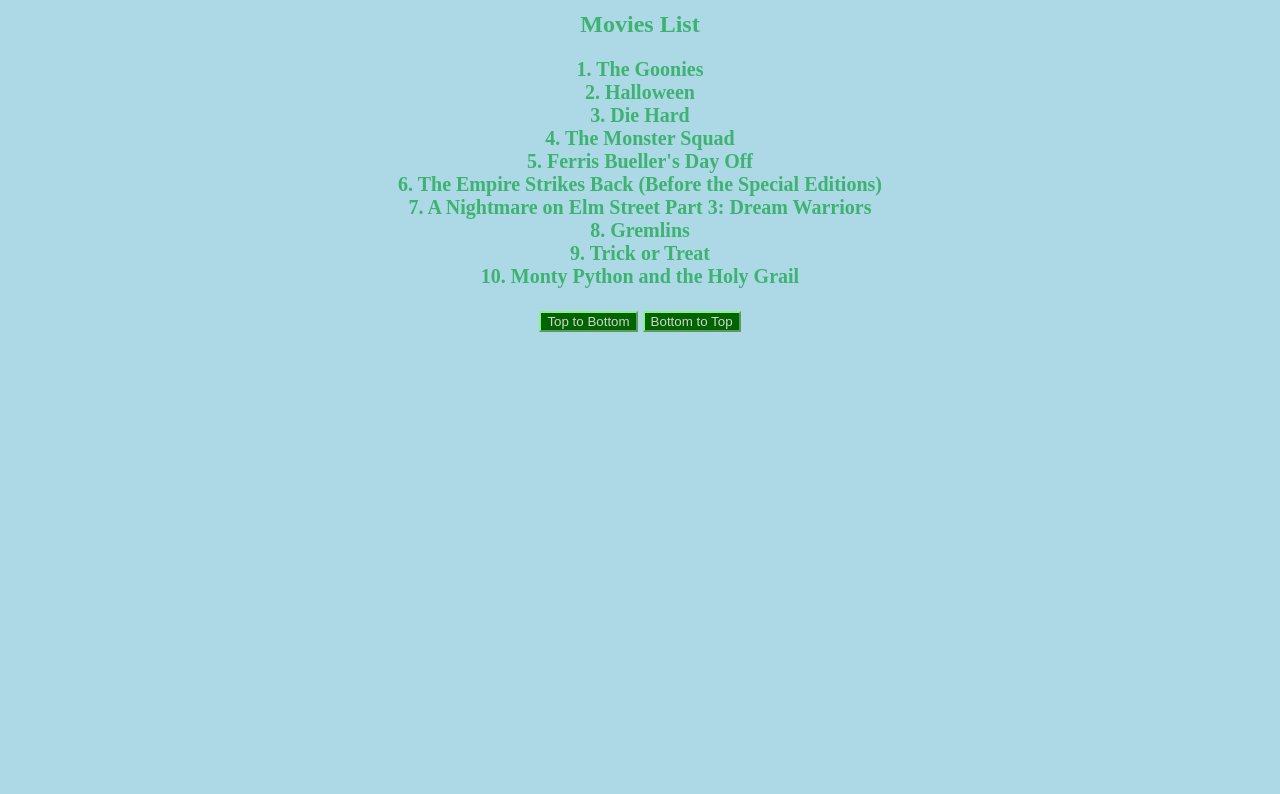
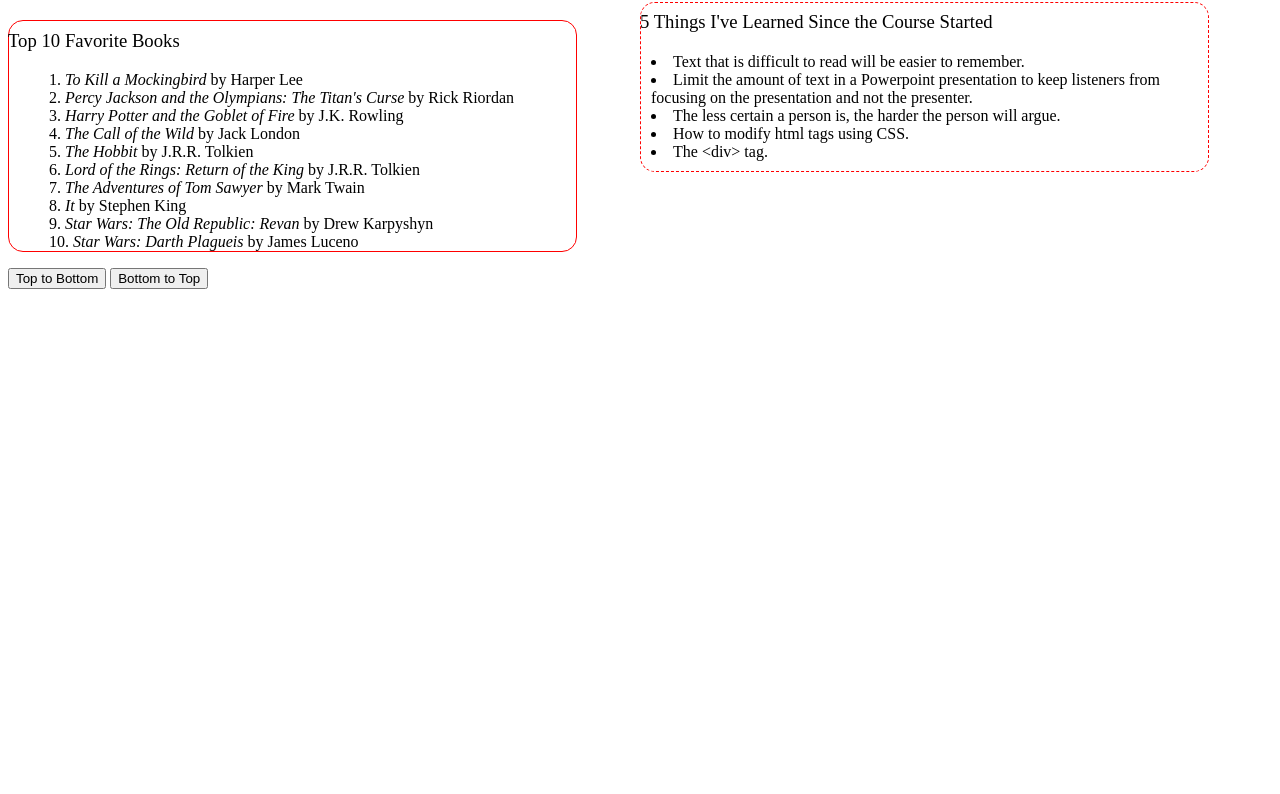
Before and after one commit to davehunter1980/csd-340, a plain HTML site: page module-12/hunter_Mod12_2.html in a window 1280 px wide. Shown: the part 69-863 px from the top of the page. Before the commit the page ends 800 px from the top, so only its background shows below. Drawn offline with Linux system fonts and the light colour scheme.

Commit message:
Corrections

```diff
--- a/module-12/hunter_Mod12_2.css
+++ b/module-12/hunter_Mod12_2.css
@@ -1,30 +1,52 @@
-/* Dave Hunter : Assignment 11.2 */
-
-body {
-    background-color: lightblue;
+/* Dave Hunter, Assignment 3.3 */
+a:link {
+    float:right;
+    text-decoration: none;
 }
-button {
-    background-color: darkgreen;
-    border-color: lightgreen;
-    color: lightgray;
+a:hover {
+    text-decoration: underline;
+}
+#container {
+    width: 100%;
 }
 h1 {
-    color: mediumseagreen;
     text-align: center;
 }
-h2 {
-    color: mediumseagreen;
-    text-align: center;
+h3 {
+    font-weight: 500;
 }
-.buttons {
-    text-align: center;
+#lastDiv {
+    margin-top: 60%;
+    margin-bottom: 20px;
+    width: 100%;
 }
-.main {
-    font-size: 20px;
-    text-emphasis: bold;
+#leftDiv {
+    float: left;
+    width: 45%;
 }
-#list {
-    color: mediumseagreen;
-    text-align: center;
-    font-weight: bold;
+ol {
+    border: 1px;
+    border-color: red;
+    border-radius: 15px;
+    padding-top: 50px;
+    border-style: solid;
+    font-weight: 300;
+    margin-top: -50px;
+    list-style-position: inside;
 }
+#rightDiv {
+    margin-bottom: 20px;
+    margin-left: 50%;
+    width: 45%;
+}
+ul {
+    border: 1px;
+    border-color: red;
+    border-radius: 15px;
+    border-style: dashed;
+    font-weight: 300;
+    list-style-position: inside;
+    margin-top: -50px;
+    padding: 10px;
+    padding-top: 50px;
+}
--- a/module-12/hunter_Mod12_2.html
+++ b/module-12/hunter_Mod12_2.html
@@ -3,17 +3,10 @@
 <html lang="en">
 <head>
     <title>CSD 340 Development with HTML and CSS</title>
-    <meta name="description" content="Assignment Module 10.3">
-    <meta http-equiv="content-type" content="text/html;charset=utf-8">
-    <meta name="keywords" content="assignment, css, html, web development">
     <link rel="stylesheet" type="text/css" href="hunter_Mod12_2.css">
 
     <script type="text/javascript">
-        const movies = [ "1. The Goonies", "2. Halloween", "3. Die Hard", "4. The Monster Squad", "5. Ferris Bueller's Day Off", "6. The Empire Strikes Back (Before the Special Editions)", "7. A Nightmare on Elm Street Part 3: Dream Warriors", "8. Gremlins", "9. Trick or Treat", "10. Monty Python and the Holy Grail" ];
-
-        function OnLoad() {
-            TopToBottom();
-        }
+        const movies = [ "1. <i>To Kill a Mockingbird</i> by Harper Lee", "2. <i>Percy Jackson and the Olympians: The Titan's Curse</i> by Rick Riordan", "3. <i>Harry Potter and the Goblet of Fire</i> by J.K. Rowling", "4. <i>The Call of the Wild</i> by Jack London", "5. <i>The Hobbit</i> by J.R.R. Tolkien", "6. <i>Lord of the Rings: Return of the King</i> by J.R.R. Tolkien", "7. <i>The Adventures of Tom Sawyer</i> by Mark Twain", "8. <i>It</i> by Stephen King", "9. <i>Star Wars: The Old Republic: Revan</i> by Drew Karpyshyn", "10. <i>Star Wars: Darth Plagueis</i> by James Luceno" ];
 
         function TopToBottom() {
             var output = "";
@@ -31,20 +24,40 @@
     </script>
 </head>
 
-<body onload="OnLoad()">
+<body>
+    <div id="container">
+        <h1>Assignment 3.3: Build a Web Page Exercise - Part 3</h1>
 
-    <h1>Assignment 12.2: JavaScript - Part 4</h1>
-    <h2>Movies List</h2>
+            <div id="leftDiv">
+                <h3>Top 10 Favorite Books</h3>
+                <ol id="list">
+                    <li><i>To Kill a Mockingbird</i> by Harper Lee</li>
+                    <li><i>Percy Jackson and the Olympians: The Titan's Curse</i> by Rick Riordan</li>
+                    <li><i>Harry Potter and the Goblet of Fire</i> by J.K. Rowling</li>
+                    <li><i>The Call of the Wild</i> by Jack London</li>
+                    <li><i>The Hobbit</i> by J.R.R. Tolkien</li>
+                    <li><i>Lord of the Rings: Return of the King</i> by J.R.R. Tolkien</li>
+                    <li><i>The Adventures of Tom Sawyer</i> by Mark Twain</li>
+                    <li><i>It</i> by Stephen King</li>
+                    <li><i>Star Wars: The Old Republic: Revan</i> by Drew Karpyshyn</li>
+                    <li><i>Star Wars: Darth Plagueis</i> by James Luceno</li>
+                </ol>
+                <button onclick="TopToBottom()">Top to Bottom</button>
+                <button onclick="BottomToTop()">Bottom to Top</button>
+            </div>
 
-    <div class="main">
-
-        <div id="display">
-            <p id="list"></p>
-        </div>
-
-        <div class="buttons">
-            <button onclick="TopToBottom()">Top to Bottom</button>
-            <button onclick="BottomToTop()">Bottom to Top</button>
+            <div id="rightDiv">
+                <h3>5 Things I've Learned Since the Course Started</h3>
+                <ul>
+                    <li>Text that is difficult to read will be easier to remember.</li>
+                    <li>Limit the amount of text in a Powerpoint presentation to keep listeners from focusing on the presentation and not the presenter.</li>
+                    <li>The less certain a person is, the harder the person will argue.</li>
+                    <li>How to modify html tags using CSS.</li>
+                    <li>The &lt;div&gt; tag.</li>
+                </ul>
+            </div>
+        <div id="lastDiv">
+            <a href="../index.html">Return to Landing Page</a>
         </div>
     </div>
 </body>
```
Also changed, not shown: 1 other file.
